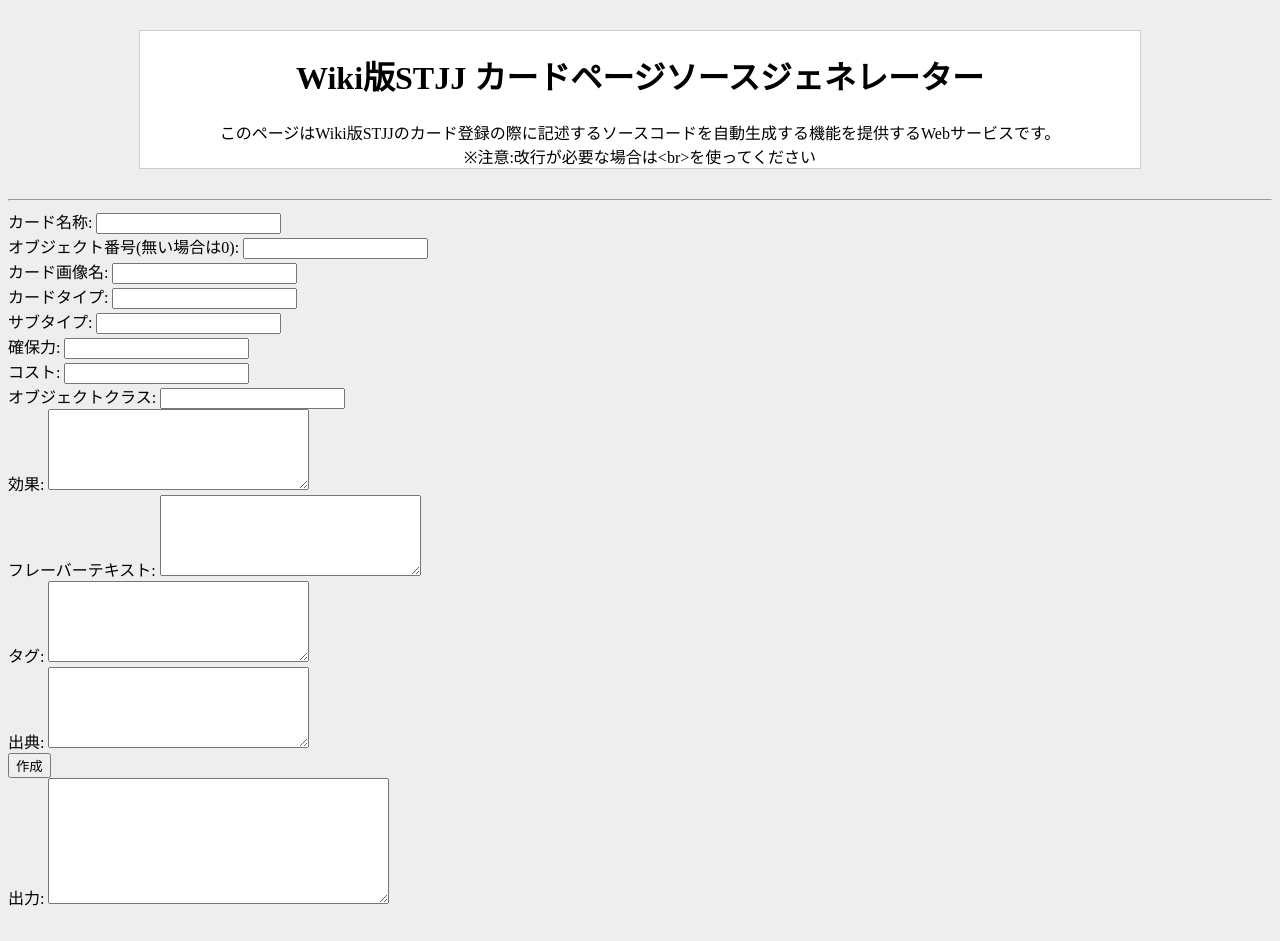
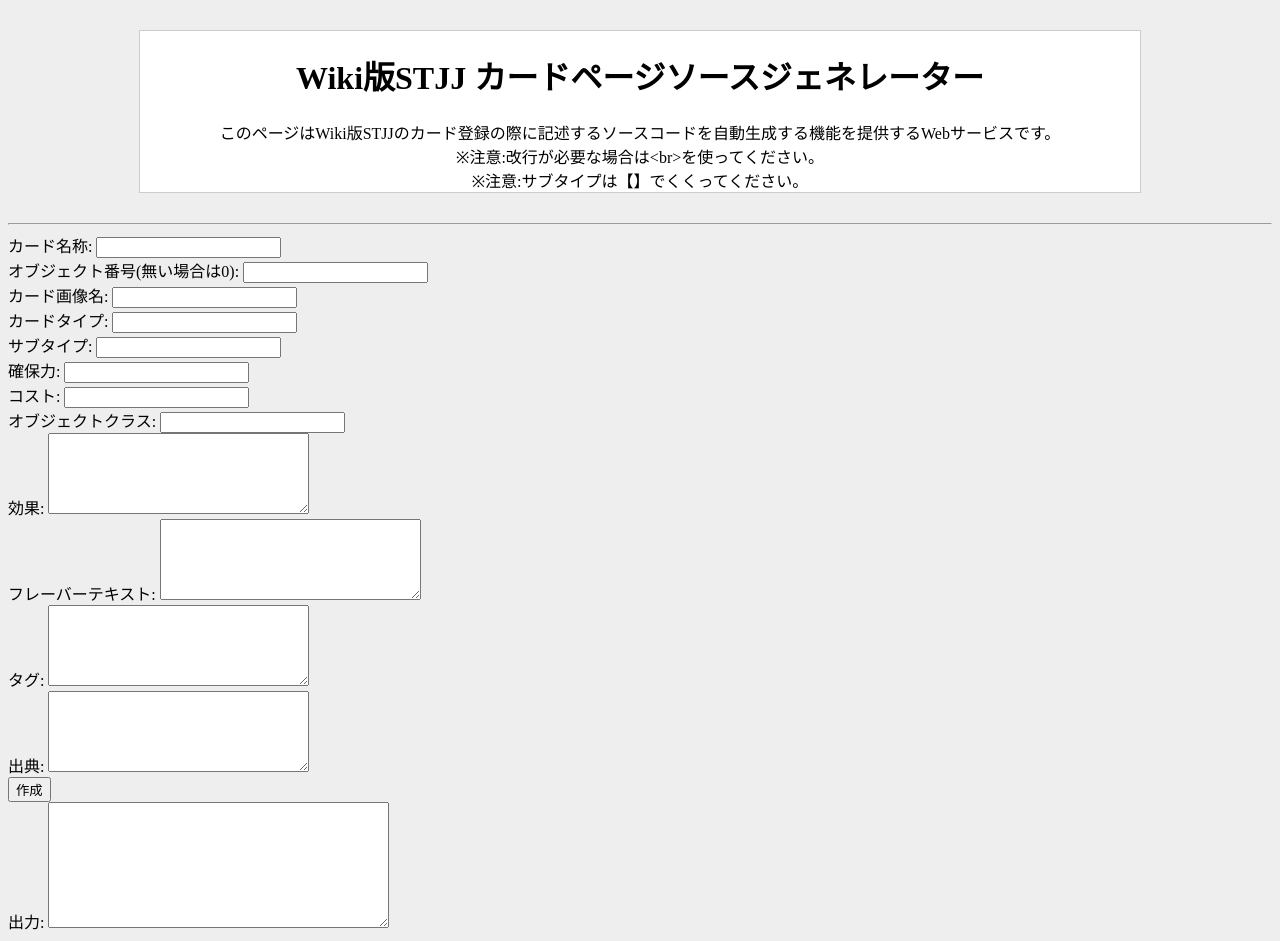
Before and after one commit to kerochan/STJJCarddataGenerator, a plain HTML site: page index.html in a window 1280 px wide. Before the commit the page ends 917 px from the top, so only its background shows below. Drawn offline with Linux system fonts and the light colour scheme.

Commit message:
Update index.html

```diff
--- a/index.html
+++ b/index.html
@@ -23,7 +23,8 @@
         <div>
             <h1>Wiki版STJJ カードページソースジェネレーター</h1>
             このページはWiki版STJJのカード登録の際に記述するソースコードを自動生成する機能を提供するWebサービスです。<br>
-            ※注意:改行が必要な場合は&lt;br&gt;を使ってください
+            ※注意:改行が必要な場合は&lt;br&gt;を使ってください。<br>
+            ※注意:サブタイプは【】でくくってください。
         </div>
 
         <hr>
```
